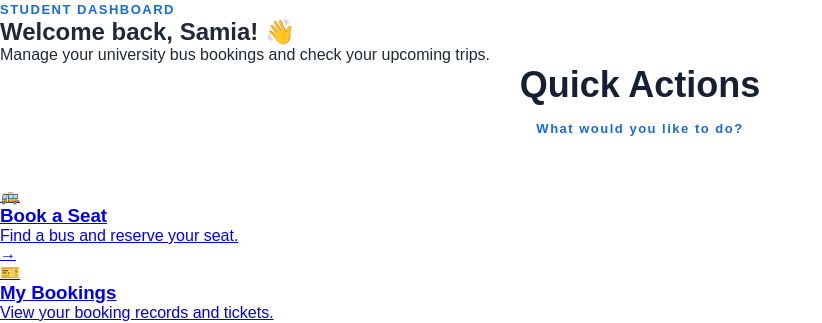
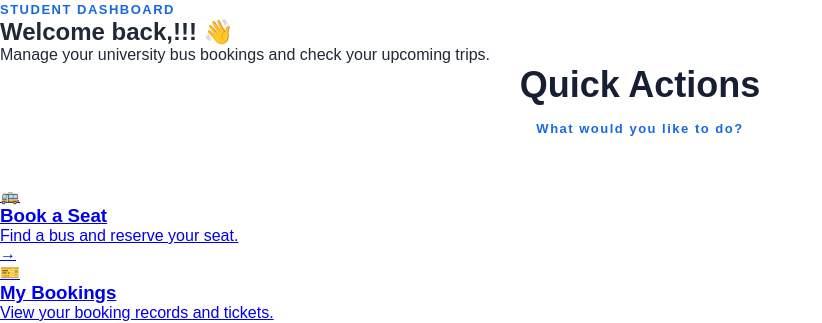
Before and after one commit to tosamia/unibus, a PHP site: page /student-dashboard.php in a window 1280 px wide. Shown: the part 75-398 px from the top of the page, without its empty margins (0-822 px from the left). Run offline with PHP 8.4, Linux system fonts and the light colour scheme.

Commit message:
Fix message in student-dashboard.php

```diff
--- a/student-dashboard.php
+++ b/student-dashboard.php
@@ -108,7 +108,7 @@ $bookingStatus = "Confirmed";
 
 
         <h1>
-            Welcome back, Samia! 👋
+            Welcome back,!!! 👋
         </h1>
 
 
```
